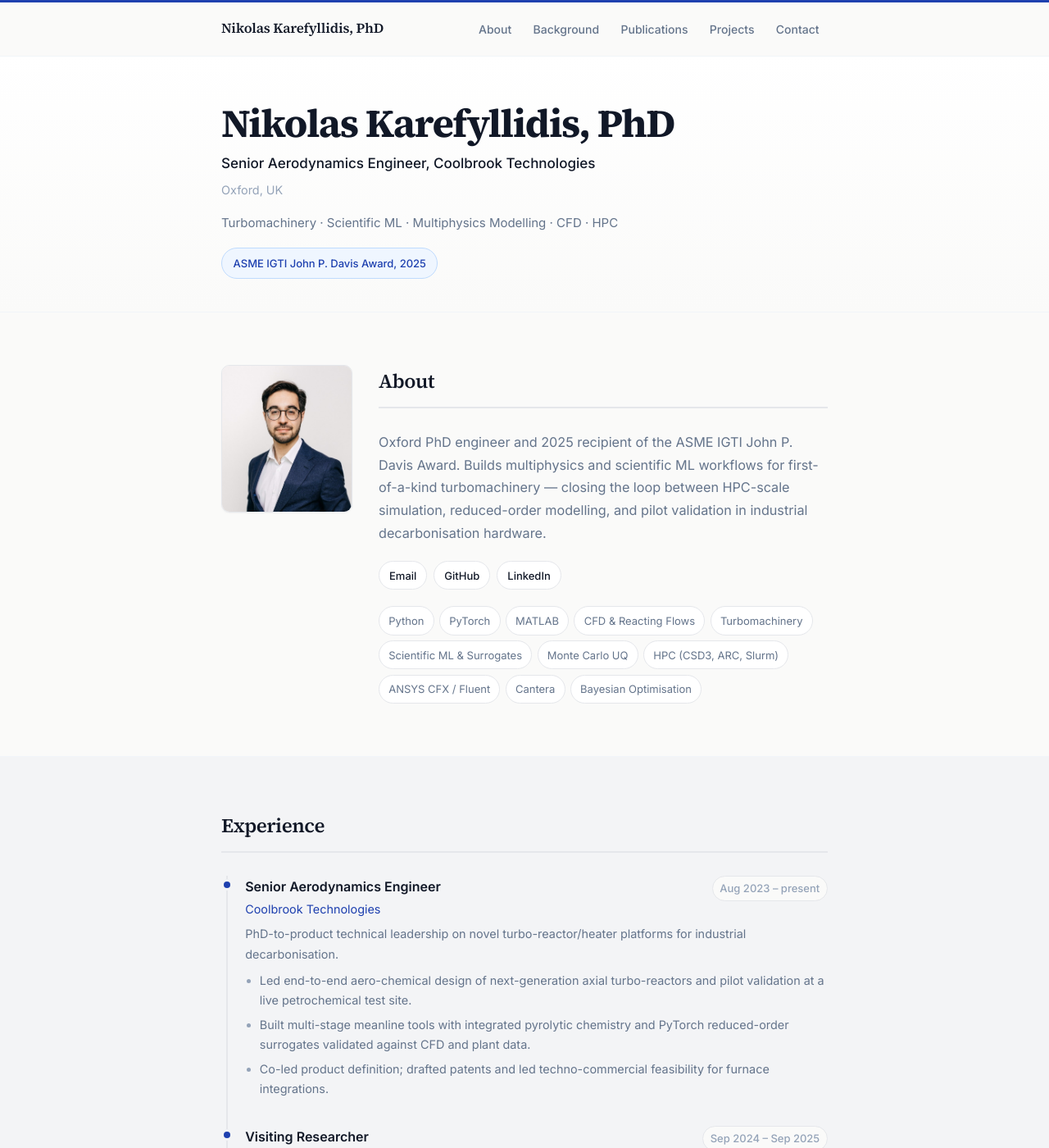
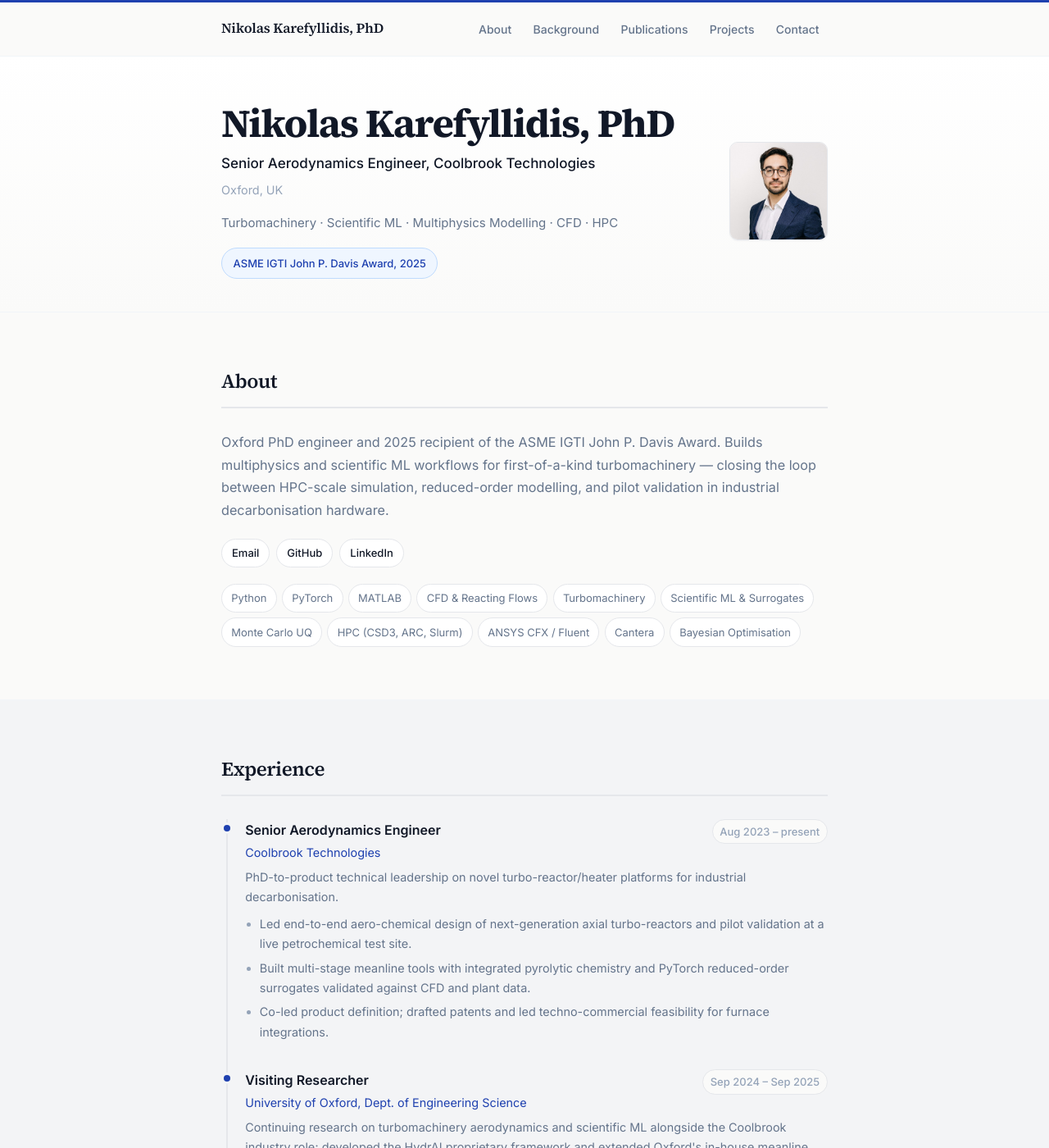
Before and after one commit to karefyllidis/karefyllidis.github.io, a Jekyll site: the page built from index.html, in a window 1280 px wide and 1400 px high. Shown: the whole window at 82% size. Built offline with Jekyll 4.4.1, drawn with Linux system fonts in a browser that asks for light colours; some of the changed text lies outside the part shown.

Commit message:
perf: non-blocking fonts, fix CLS on headshot, two-column hero layout
Co-authored-by: Cursor <cursoragent@cursor.com>

```diff
--- a/_includes/head.html
+++ b/_includes/head.html
@@ -2,11 +2,16 @@
   <meta charset="utf-8">
   <meta name="viewport" content="width=device-width, initial-scale=1">
   <link rel="icon" type="image/svg+xml" href="{{ '/favicon.svg' | relative_url }}">
+  {% if site.author.image != "" %}
+    <link rel="preload" as="image" href="{{ site.author.image | relative_url }}">
+  {% endif %}
   <title>{% if page.title %}{{ page.title }} | {% endif %}{{ site.title }}</title>
   <meta name="description" content="{{ site.description }}">
   <link rel="preconnect" href="https://fonts.googleapis.com">
   <link rel="preconnect" href="https://fonts.gstatic.com" crossorigin>
-  <link href="https://fonts.googleapis.com/css2?family=Inter:wght@400;500;600&family=Source+Serif+4:opsz,wght@8..60,500;8..60,600;8..60,700&display=swap" rel="stylesheet">
+  <link rel="preload" as="style" href="https://fonts.googleapis.com/css2?family=Inter:wght@400;500;600&family=Source+Serif+4:opsz,wght@8..60,500;8..60,600;8..60,700&display=swap">
+  <link rel="stylesheet" href="https://fonts.googleapis.com/css2?family=Inter:wght@400;500;600&family=Source+Serif+4:opsz,wght@8..60,500;8..60,600;8..60,700&display=swap" media="print" onload="this.media='all'">
+  <noscript><link rel="stylesheet" href="https://fonts.googleapis.com/css2?family=Inter:wght@400;500;600&family=Source+Serif+4:opsz,wght@8..60,500;8..60,600;8..60,700&display=swap"></noscript>
   <link rel="stylesheet" href="{{ '/assets/css/main.css' | relative_url }}">
   <!-- Open Graph / LinkedIn -->
   <meta property="og:type" content="website">
--- a/assets/css/main.scss
+++ b/assets/css/main.scss
@@ -1,5 +1,14 @@
 ---
 ---
+
+@font-face {
+  font-family: "Inter";
+  font-display: swap;
+}
+@font-face {
+  font-family: "Source Serif 4";
+  font-display: swap;
+}
 
 /* Refined academic portfolio */
 
@@ -116,6 +125,41 @@ a {
   padding: 3.5rem 0 2.5rem;
   border-bottom: 1px solid var(--color-border-light);
   background: linear-gradient(180deg, var(--color-surface) 0%, var(--color-bg) 100%);
+}
+
+.hero-inner {
+  display: flex;
+  align-items: center;
+  justify-content: space-between;
+  gap: 2rem;
+}
+
+.hero-text {
+  flex: 1;
+  min-width: 0;
+}
+
+.hero-photo {
+  width: 120px;
+  height: 120px;
+  border-radius: var(--radius);
+  object-fit: cover;
+  border: 1px solid var(--color-border);
+  box-shadow: var(--shadow-sm);
+  flex-shrink: 0;
+}
+
+@media (max-width: 480px) {
+  .hero-inner {
+    flex-direction: column-reverse;
+    align-items: flex-start;
+    gap: 1.25rem;
+  }
+
+  .hero-photo {
+    width: 88px;
+    height: 88px;
+  }
 }
 
 .hero h1 {
--- a/index.html
+++ b/index.html
@@ -3,7 +3,8 @@ layout: default
 ---
 
 <section class="hero">
-  <div class="container">
+  <div class="container hero-inner">
+    <div class="hero-text">
       <h1>{{ site.author.name }}</h1>
       <p class="hero-role">{{ site.author.role }}</p>
       <p class="hero-location">{{ site.author.location }}</p>
@@ -12,14 +13,15 @@ layout: default
         <a class="hero-badge" href="{{ site.author.featured_award.url }}" target="_blank" rel="noopener noreferrer">{{ site.author.featured_award.title }}</a>
       {% endif %}
     </div>
+    {% if site.author.image != "" %}
+      <img class="hero-photo" src="{{ site.author.image | relative_url }}" alt="{{ site.author.name }}" width="148" height="148">
+    {% endif %}
+  </div>
 </section>
 
 <section id="about" class="section">
   <div class="container">
-    <div class="about-grid{% unless site.author.image != '' %} about-grid--no-photo{% endunless %}">
-      {% if site.author.image != "" %}
-        <img class="profile-photo" src="{{ site.author.image | relative_url }}" alt="{{ site.author.name }}">
-      {% endif %}
+    <div class="about-grid about-grid--no-photo">
       <div class="about-content">
         <h2 class="section-title">About</h2>
         <p>{{ site.author.bio }}</p>
@@ -86,6 +88,23 @@ layout: default
       {% endfor %}
     </ul>
 
+    <h2 class="subsection-title" id="professional-development">Professional Development</h2>
+    <ul class="education-list">
+      {% for item in site.data.further_education %}
+        <li>
+          <span class="edu-period">{{ item.period }}</span>
+          <span class="edu-degree">{{ item.title }}</span>
+          <span class="edu-institution">
+            {% if item.url %}
+              <a href="{{ item.url }}" target="_blank" rel="noopener noreferrer">{{ item.provider }}</a>
+            {% else %}
+              {{ item.provider }}
+            {% endif %}
+          </span>
+        </li>
+      {% endfor %}
+    </ul>
+
     <h2 class="subsection-title" id="awards">Awards</h2>
     <ul class="awards-list">
       {% for award in site.data.awards %}
```
Also changed, not shown: _data/education.yml (+0 -9 lines), _data/further_education.yml (added, +8 -0 lines). Lines whose indentation alone changed are shown as unchanged.
